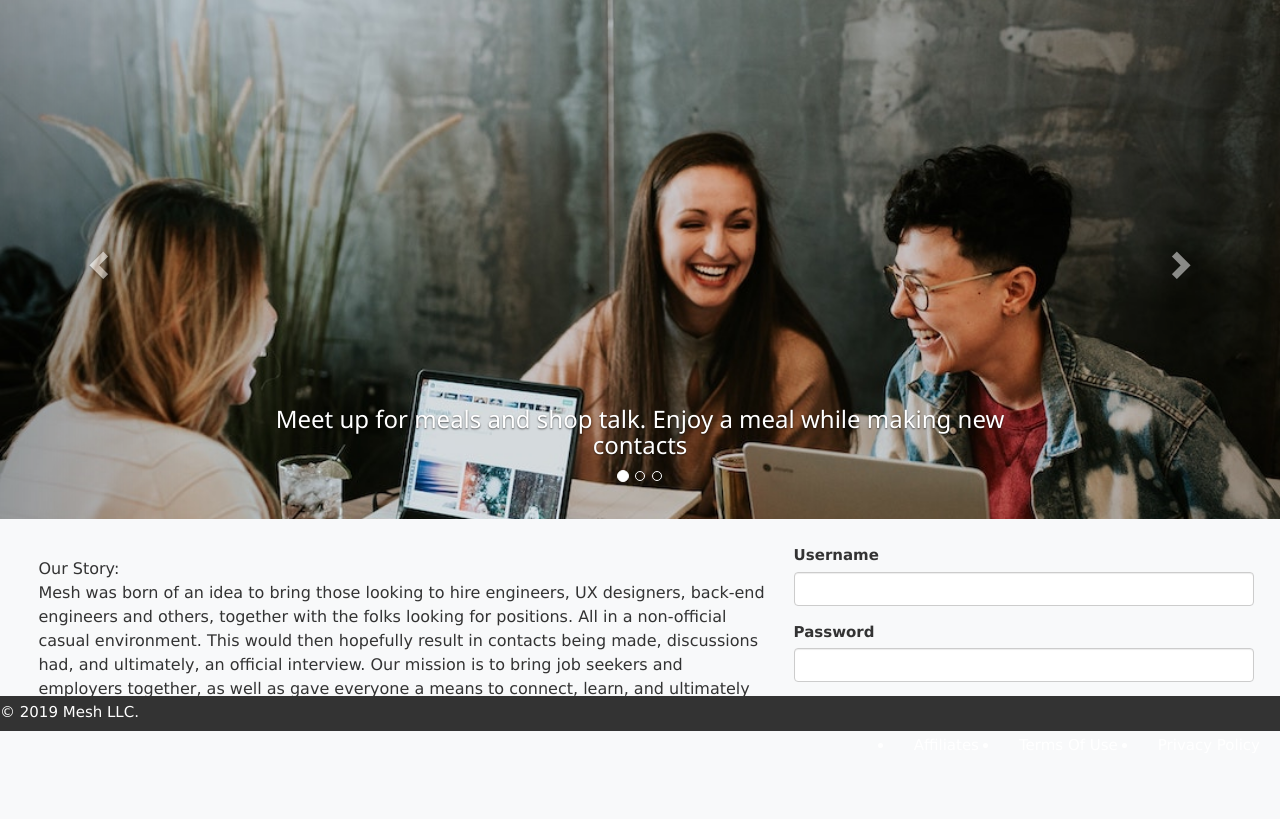
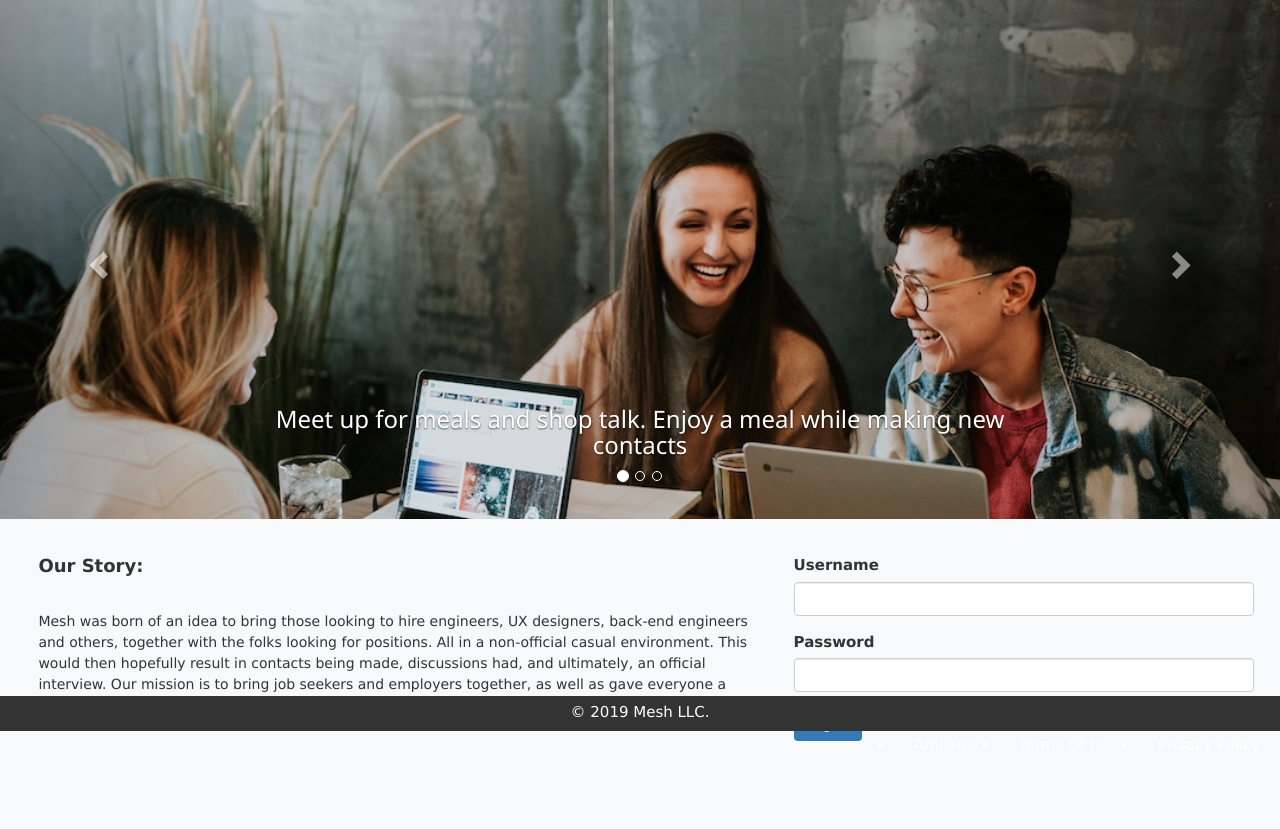
Before and after one commit to JulianSiow/Mesh, a Django app: page / in a window 1280 px wide. Shown: the part 69-898 px from the top of the page. Before the commit the page ends 800 px from the top, so only its background shows below. Run offline with Django 3.2, Linux system fonts and the light colour scheme; some libraries are stand-ins or nearby versions.

Commit message:
per taskmaster, pushing changes

```diff
--- a/mesh_app/static/css/main.css
+++ b/mesh_app/static/css/main.css
@@ -33,6 +33,7 @@ body{
   float: left;
   padding-top: 5px;
   height: 35px;
+  text-align: center;
 }
 
 .footerL {
@@ -88,7 +89,8 @@ a {
   background-color: #f8f9fa;
   text-align: right;
   color: red;
-  padding-right: 5%;
+  padding-top: 10px;
+  padding-right: 20%;
 }
 
 .loginModule {
@@ -105,8 +107,9 @@ a {
 }
 
 .btn {
-  background-color: rgba(103, 190, 103, 0.5);
+  background-color: #337AB7;
   margin-bottom: 10px;
+  color: whitesmoke;
 }
 
 /* ----------- Value Prop --------------- */
@@ -117,11 +120,20 @@ a {
   background-color:#f8f9fa;
 }
 
-#intro {
-  padding-top: 5%;
-  font-size: 16px;
+#introTitle {
+  padding-top: 3%;
+  font-weight: 700;
+  font-size: 18px;
   font-family: 'Lucida Sans', 'Lucida Sans Regular', 'Lucida Grande', 'Lucida Sans Unicode', Geneva, Verdana, sans-serif;
   margin-left: 5%;
+}
+
+#introBlurb {
+  /* padding-top: 5%; */
+  font-size: 14px;
+  font-family: 'Lucida Sans', 'Lucida Sans Regular', 'Lucida Grande', 'Lucida Sans Unicode', Geneva, Verdana, sans-serif;
+  padding-left: 5%;
+
 }
 
 /* -------- Testimonials -------------------*/
--- a/mesh_app/templates/landing.html
+++ b/mesh_app/templates/landing.html
@@ -53,10 +53,10 @@
 
 <!-------- Value Prop ------->
 <div class="valueProp">
-<p id="intro">Our Story: <br>
-  Mesh was born of an idea to bring those looking to hire engineers, UX designers, back-end engineers and others, together with the folks looking for positions. All in a non-official casual environment. This would then hopefully result in contacts being made, discussions had, and ultimately, an official interview.
+<p id="introTitle">Our Story:</p>
+<br>
+<p id='introBlurb'>Mesh was born of an idea to bring those looking to hire engineers, UX designers, back-end engineers and others, together with the folks looking for positions. All in a non-official casual environment. This would then hopefully result in contacts being made, discussions had, and ultimately, an official interview.
   Our mission is to bring job seekers and employers together, as well as gave everyone a means to connect, learn, and ultimately grow networks.
-
 </p></div>
 
 
```
Also changed, not shown: readme.txt.
